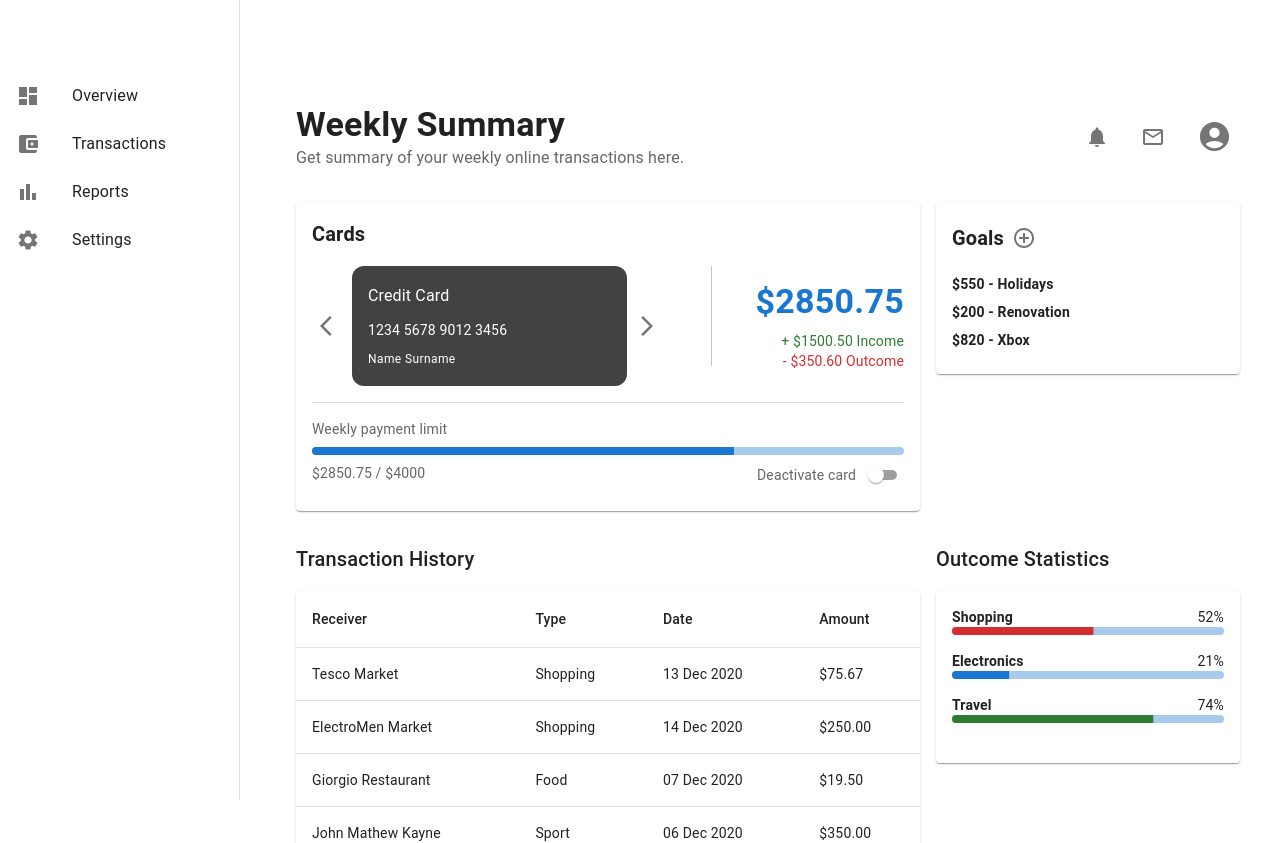
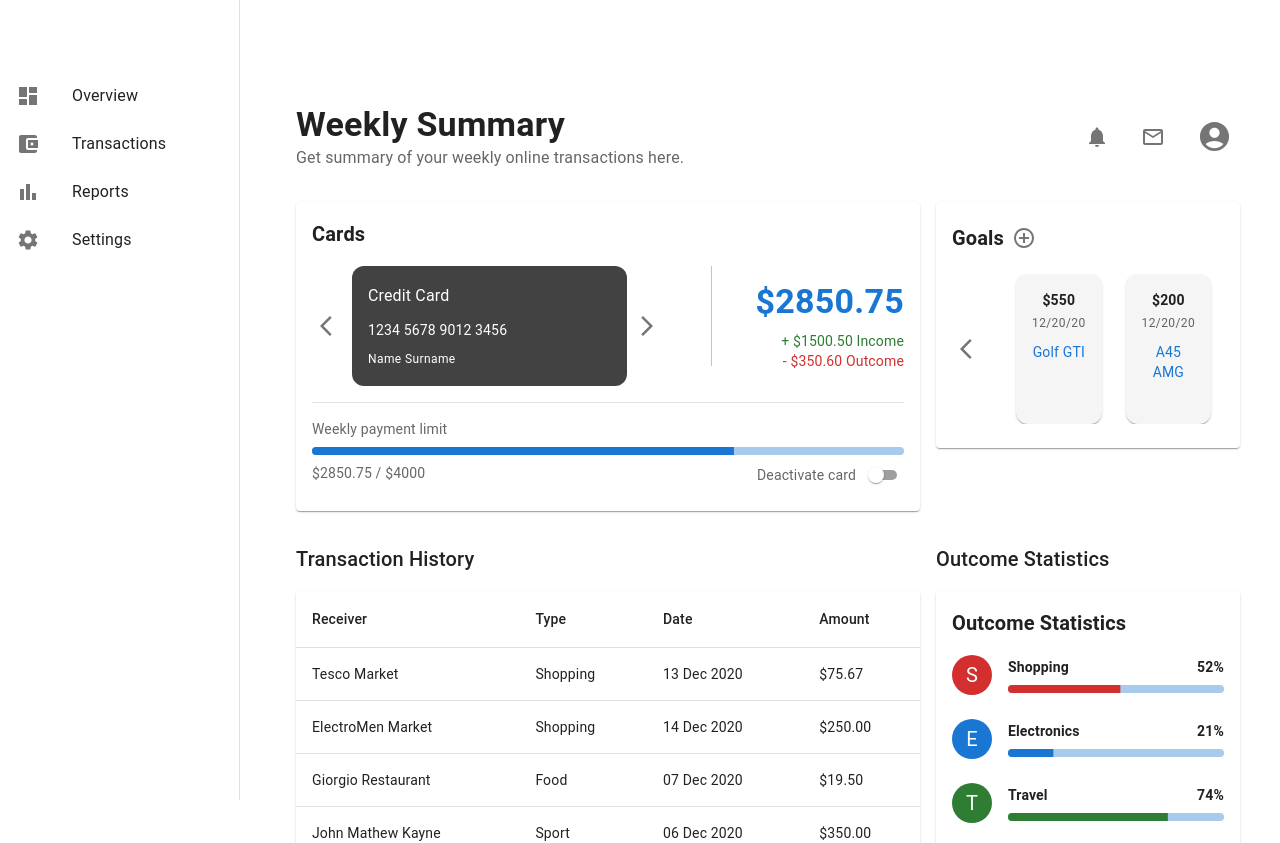
Before and after one commit to Botelhoww/FinFlow, a React (Vite) app: page / in a window 1280 px wide. Shown: the top 843 px of the page. Built offline with nearby package versions, Linux system fonts and the light colour scheme.

Commit message:
Add goals section and enhance outcome statistics display in Dashboard

```diff
--- a/src/pages/Dashboard/Dashboard.tsx
+++ b/src/pages/Dashboard/Dashboard.tsx
@@ -14,6 +14,7 @@ import {
   LinearProgress,
   Switch,
   Divider,
+  Avatar,
 } from "@mui/material";
 import NotificationsIcon from "@mui/icons-material/Notifications";
 import MailOutlineIcon from "@mui/icons-material/MailOutline";
@@ -35,6 +36,12 @@ const Dashboard: React.FC = () => {
     { category: "Shopping", percentage: 52, color: "error.main" },
     { category: "Electronics", percentage: 21, color: "primary.main" },
     { category: "Travel", percentage: 74, color: "success.main" },
+  ];
+
+  const goals = [
+    { amount: "$550", date: "12/20/20", description: "Golf GTI" },
+    { amount: "$200", date: "12/20/20", description: "A45 AMG" },
+    { amount: "$820", date: "12/20/20", description: "RS3" },
   ];
 
   return (
@@ -171,6 +178,7 @@ const Dashboard: React.FC = () => {
           <Grid item xs={4}>
             <Card>
               <CardContent>
+                {/* Título com Ícone */}
                 <Box display="flex" justifyContent="flex-start" alignItems="center" mb={2}>
                   <Typography variant="h6" fontWeight="bold">
                     Goals
@@ -179,16 +187,41 @@ const Dashboard: React.FC = () => {
                     <AddCircleOutlineIcon />
                   </IconButton>
                 </Box>
-                <Box>
-                  <Typography variant="body2" fontWeight="bold" mb={1}>
-                    $550 - Holidays
+
+                {/* Cartões de Metas */}
+                <Box display="flex" flexDirection="row" gap={3} overflow="auto">
+                  <IconButton>
+                      <ArrowBackIosIcon />
+                  </IconButton>
+                  {goals.map((goal, index) => (
+                    <Box
+                      key={index}
+                      sx={{
+                        width: "100px",
+                        height: "150px", // Aumente o height aqui
+                        backgroundColor: "grey.100",
+                        borderRadius: "12px",
+                        boxShadow: 1,
+                        p: 2,
+                        textAlign: "center",
+                      }}
+                    >
+                      <Typography variant="body2" fontWeight="bold">
+                        {goal.amount}
                       </Typography>
-                  <Typography variant="body2" fontWeight="bold" mb={1}>
-                    $200 - Renovation
+                      <Typography variant="caption" color="textSecondary">
+                        {goal.date}
                       </Typography>
-                  <Typography variant="body2" fontWeight="bold">
-                    $820 - Xbox
+                      <Box mt={1}>
+                        <Typography variant="body2" color="primary">
+                          {goal.description}
                         </Typography>
+                      </Box>
+                    </Box>
+                  ))}
+                  <IconButton>
+                      <ArrowForwardIosIcon />
+                  </IconButton>
                 </Box>
               </CardContent>
             </Card>
@@ -230,14 +263,34 @@ const Dashboard: React.FC = () => {
             </Typography>
             <Card>
             <CardContent>
+              <Typography variant="h6" fontWeight="bold" mb={2}>
+                Outcome Statistics
+              </Typography>
               {outcomeStatistics.map((stat, index) => (
-                  <Box key={index} mb={2}>
-                    <Box display="flex" justifyContent="space-between" alignItems="center">
+                <Box key={index} display="flex" alignItems="center" mb={3}>
+                  {/* Ícone da categoria */}
+                  <Avatar
+                    sx={{
+                      bgcolor: stat.color,
+                      color: "white",
+                      width: 40,
+                      height: 40,
+                      mr: 2,
+                    }}
+                  >
+                    {stat.category[0]}
+                  </Avatar>
+                  {/* Informações da categoria */}
+                  <Box flexGrow={1}>
+                    <Box display="flex" justifyContent="space-between" alignItems="center" mb={1}>
                       <Typography variant="body2" fontWeight="bold">
                         {stat.category}
                       </Typography>
-                      <Typography variant="body2">{stat.percentage}%</Typography>
+                      <Typography variant="body2" fontWeight="bold">
+                        {stat.percentage}%
+                      </Typography>
                     </Box>
+                    {/* Barra de progresso */}
                     <LinearProgress
                       variant="determinate"
                       value={stat.percentage}
@@ -250,6 +303,7 @@ const Dashboard: React.FC = () => {
                       }}
                     />
                   </Box>
+                </Box>
               ))}
             </CardContent>
             </Card>
```
Lines whose indentation alone changed are shown as unchanged.
